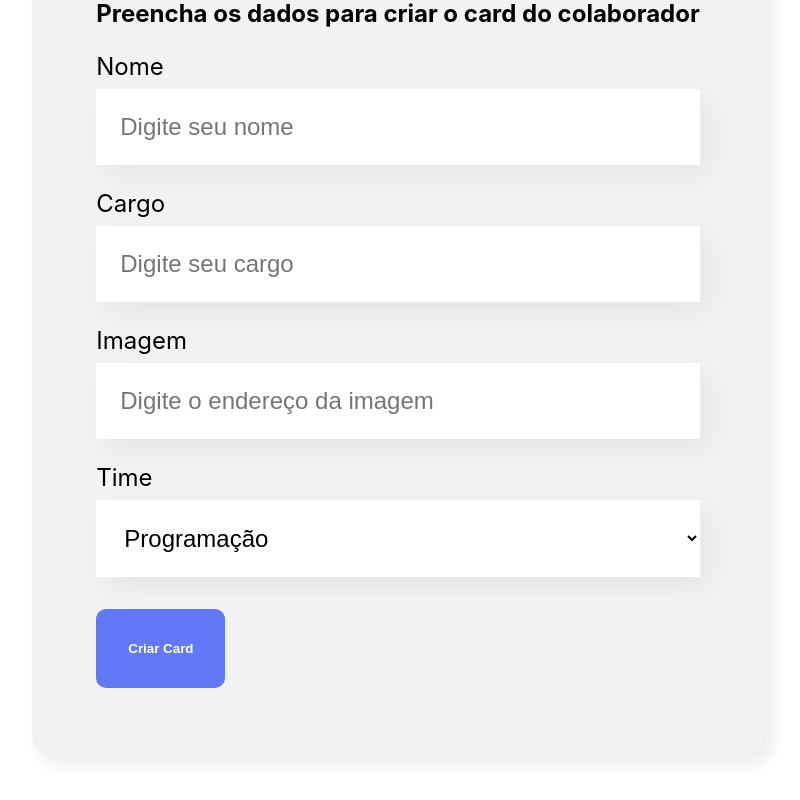
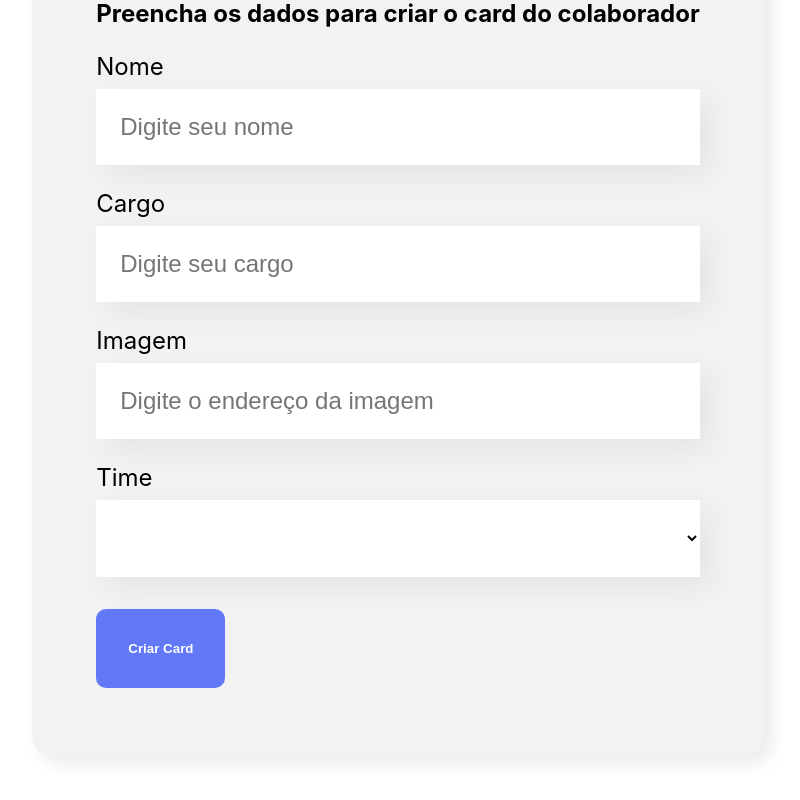
Before and after one commit to Alex-Majdalani/Projeto-Organo, a React (Create React App) app in the folder organo/: page / in a window 1280 px wide. Shown: the part 655-1455 px from the top of the page, without its empty margins (242-1042 px from the left). Built offline with nearby package versions, Linux system fonts and the light colour scheme.

Commit message:
Corrigi erro de chave key e adicionei a corPrimaria ao card do colaborador

```diff
--- a/organo/src/App.js
+++ b/organo/src/App.js
@@ -47,7 +47,7 @@
   const [colaboradores, setcolaboradores] = useState([]);
 
   const aoNovoColaboradorAdicionado = (colaborador) => {
-    console.log(colaborador);
+    //console.log(colaborador);
     setcolaboradores([...colaboradores, colaborador]);
   };
 
--- a/organo/src/componentes/Colaborador/index.js
+++ b/organo/src/componentes/Colaborador/index.js
@@ -1,9 +1,9 @@
 import "./Colaborador.css";
 
-const Colaborador = ({ nome, imagem, cargo }) => {
+const Colaborador = ({ nome, imagem, cargo, corDeFundo }) => {
   return (
     <div className="colaborador">
-      <div className="cabecalho">
+      <div className="cabecalho" style={{ backgroundColor: corDeFundo }}>
         <img src={imagem} alt={nome} />
       </div>
       <div className="rodape">
--- a/organo/src/componentes/ListaSuspensa/index.js
+++ b/organo/src/componentes/ListaSuspensa/index.js
@@ -7,8 +7,9 @@
       <select
         onChange={(evento) => props.aoAlterado(evento.target.value)}
         required={props.obrigatorio}
-        value={props.value}
+        value={props.valor}
       >
+        <option value=""></option>
         {props.itens.map((item) => (
           <option key={item}>{item}</option>
         ))}
--- a/organo/src/componentes/Time/index.js
+++ b/organo/src/componentes/Time/index.js
@@ -14,6 +14,8 @@
             nome={colaborador.nome}
             cargo={colaborador.cargo}
             imagem={colaborador.imagem}
+            key={colaborador.nome}
+            corDeFundo={props.corPrimaria}
           />
         ))}
       </div>
```
